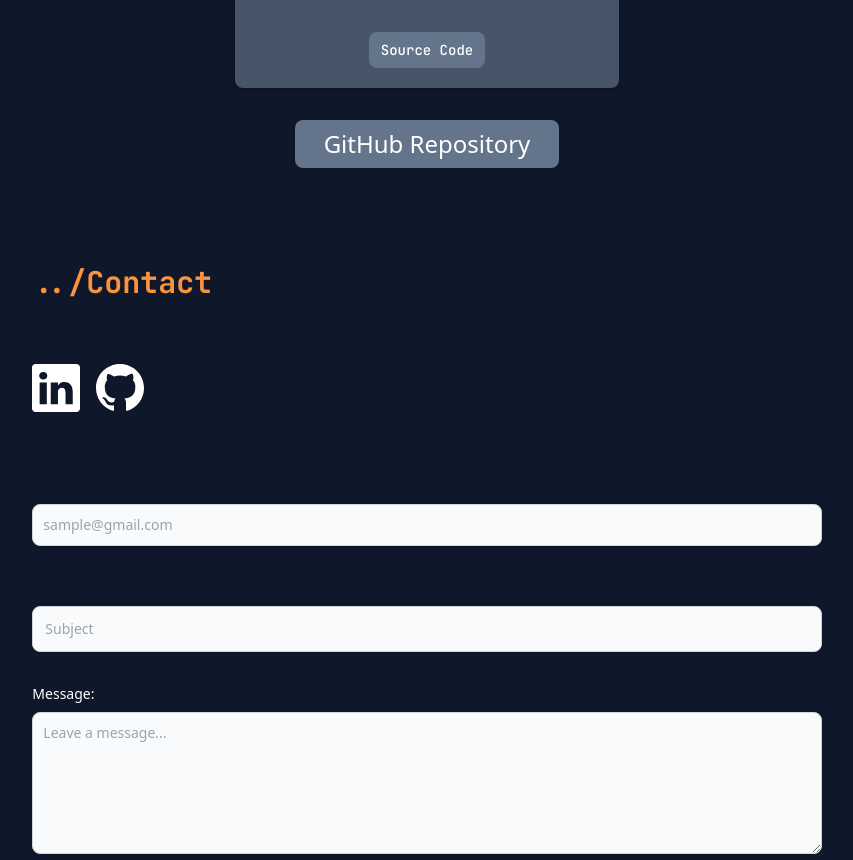
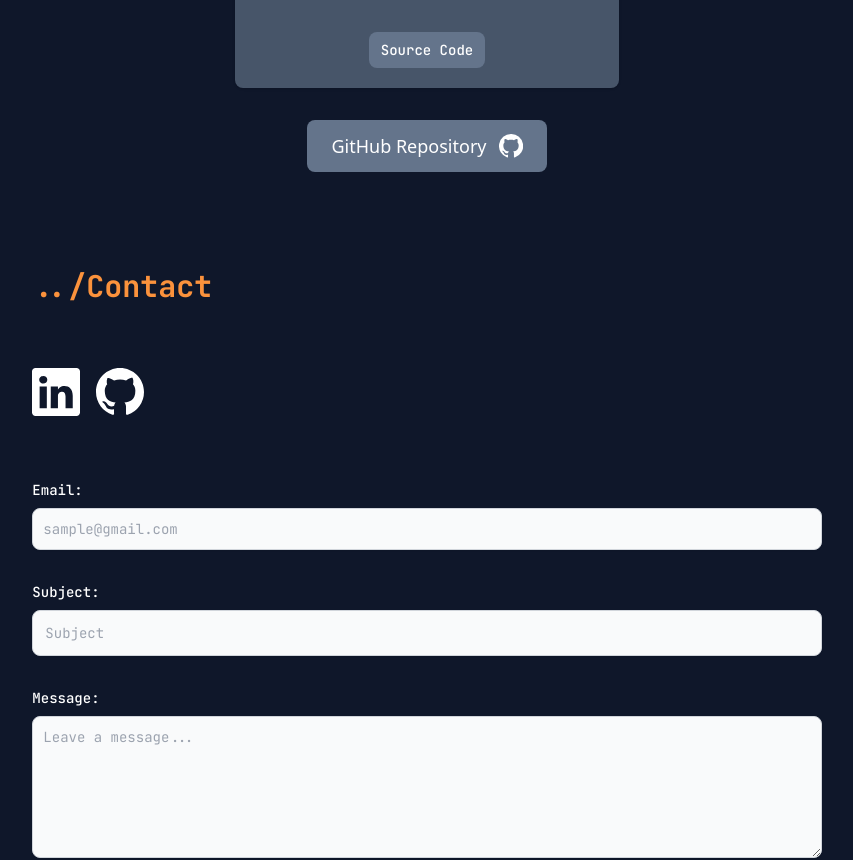
Before and after one commit to seanroxas/portfolioSean, a React (Vite) app: page / in a window 1280 px wide. Shown: the part 3080-3940 px from the top of the page, without its empty margins (213-1066 px from the left). Built offline with nearby package versions, Linux system fonts and the light colour scheme; no server answers; a web font is replaced by a local one.

Commit message:
finallast

```diff
--- a/src/components/Contact.jsx
+++ b/src/components/Contact.jsx
@@ -123,8 +123,12 @@ function Contact() {
                 </a>
               </div>
 
-              <p className="mb-8 lg:mb-16 font-light text-center text-gray-500 dark:text-gray-400 sm:text-xl"></p>
-              <form action="#" className="space-y-8" onSubmit={handleSubmit}>
+              <p className="mb-8 lg:mb-16 font-light text-center text-gray-500 sm:text-xl"></p>
+              <form
+                action="#"
+                className="space-y-8 font-real "
+                onSubmit={handleSubmit}
+              >
                 <div>
                   <input
                     type="hidden"
@@ -133,7 +137,7 @@ function Contact() {
                   ></input>
                   <label
                     htmlFor="email"
-                    className="block mb-2 text-sm font-medium text-gray-900 dark:text-gray-300"
+                    className="block mb-2 text-sm text-white font-medium text-gray-900"
                   >
                     Email:
                   </label>
@@ -141,7 +145,7 @@ function Contact() {
                     type="email"
                     id="email"
                     ref={emailRef}
-                    className="shadow-sm bg-gray-50 border border-gray-300 text-gray-900 text-sm rounded-lg focus:ring-primary-500 focus:border-primary-500 block w-full p-2.5 dark:bg-gray-700 dark:border-gray-600 dark:placeholder-gray-400 dark:text-white dark:focus:ring-primary-500 dark:focus:border-primary-500 dark:shadow-sm-light"
+                    className="shadow-sm bg-gray-50 border border-gray-300 text-white text-sm rounded-lg focus:ring-primary-500 focus:border-primary-500 block w-full p-2.5"
                     placeholder="sample@gmail.com"
                     required
                   />
@@ -149,7 +153,7 @@ function Contact() {
                 <div>
                   <label
                     htmlFor="subject"
-                    className="block mb-2 text-sm font-medium text-gray-900 dark:text-gray-300"
+                    className="block mb-2 text-sm font-medium text-white "
                   >
                     Subject:
                   </label>
@@ -157,7 +161,7 @@ function Contact() {
                     type="text"
                     id="subject"
                     ref={subjectRef}
-                    className="block p-3 w-full text-sm text-gray-900 bg-gray-50 rounded-lg border border-gray-300 shadow-sm focus:ring-primary-500 focus:border-primary-500 dark:bg-gray-700 dark:border-gray-600 dark:placeholder-gray-400 dark:text-white dark:focus:ring-primary-500 dark:focus:border-primary-500 dark:shadow-sm-light"
+                    className="block p-3 w-full text-sm text-gray-900 bg-gray-50 rounded-lg border border-gray-300 shadow-sm focus:ring-primary-500 focus:border-primary-500"
                     placeholder="Subject"
                     required
                   />
@@ -173,7 +177,7 @@ function Contact() {
                     id="message"
                     rows="6"
                     ref={messageRef}
-                    className="block p-2.5 w-full text-sm text-gray-900 bg-gray-50 rounded-lg shadow-sm border border-gray-300 focus:ring-primary-500 focus:border-primary-500 dark:bg-gray-700 dark:border-gray-600 dark:placeholder-gray-400 dark:text-white dark:focus:ring-primary-500 dark:focus:border-primary-500"
+                    className="block p-2.5 w-full text-sm text-gray-900 bg-gray-50 rounded-lg shadow-sm border border-gray-300 focus:ring-primary-500 focus:border-primary-500"
                     placeholder="Leave a message..."
                   ></textarea>
                 </div>
--- a/src/components/Projects.jsx
+++ b/src/components/Projects.jsx
@@ -139,9 +139,22 @@ function Projects() {
           <a
             href="https://github.com/seanroxas"
             target="_blank"
-            className="justify-center h-auto w-2/6 items-center px-3 py-2 text-2xl font-medium text-white bg-slate-500 rounded-lg hover:bg-slate-700 text-center"
+            rel="noopener noreferrer"
+            className="flex items-center justify-center py-3 px-6 text-lg font-medium text-white bg-slate-500 rounded-lg hover:bg-slate-700 focus:outline-none focus:ring-2 focus:ring-offset-2 focus:ring-slate-500"
           >
-            GitHub Repository
+            <span className="mr-3">GitHub Repository</span>
+            <svg
+              className="text-white h-6 w-6"
+              viewBox="0 0 20 20"
+              fill="currentColor"
+              xmlns="http://www.w3.org/2000/svg"
+            >
+              <path
+                fillRule="evenodd"
+                d="M10 0a10 10 0 0 0-3.16 19.49c.5.09.68-.22.68-.48l-.01-1.7c-2.78.6-3.37-1.34-3.37-1.34-.45-1.13-1.11-1.43-1.11-1.43-.91-.62.07-.61.07-.61 1.01.07 1.54 1.04 1.54 1.04.9 1.54 2.37 1.1 2.95.84.09-.65.35-1.1.64-1.35-2.24-.26-4.61-1.12-4.61-4.97 0-1.1.39-2 1.04-2.71-.1-.27-.45-1.28.1-2.66 0 0 .84-.27 2.75 1.03.8-.22 1.65-.33 2.5-.33.85 0 1.69.11 2.5.33 1.91-1.3 2.75-1.03 2.75-1.03.56 1.38.21 2.39.1 2.66.65.71 1.04 1.61 1.04 2.71 0 3.86-2.38 4.71-4.62 4.97.36.31.68.92.68 1.85l-.01 2.75c0 .27.18.58.69.48A10 10 0 0 0 10 0"
+                clipRule="evenodd"
+              />
+            </svg>
           </a>
         </div>
       </section>
```
